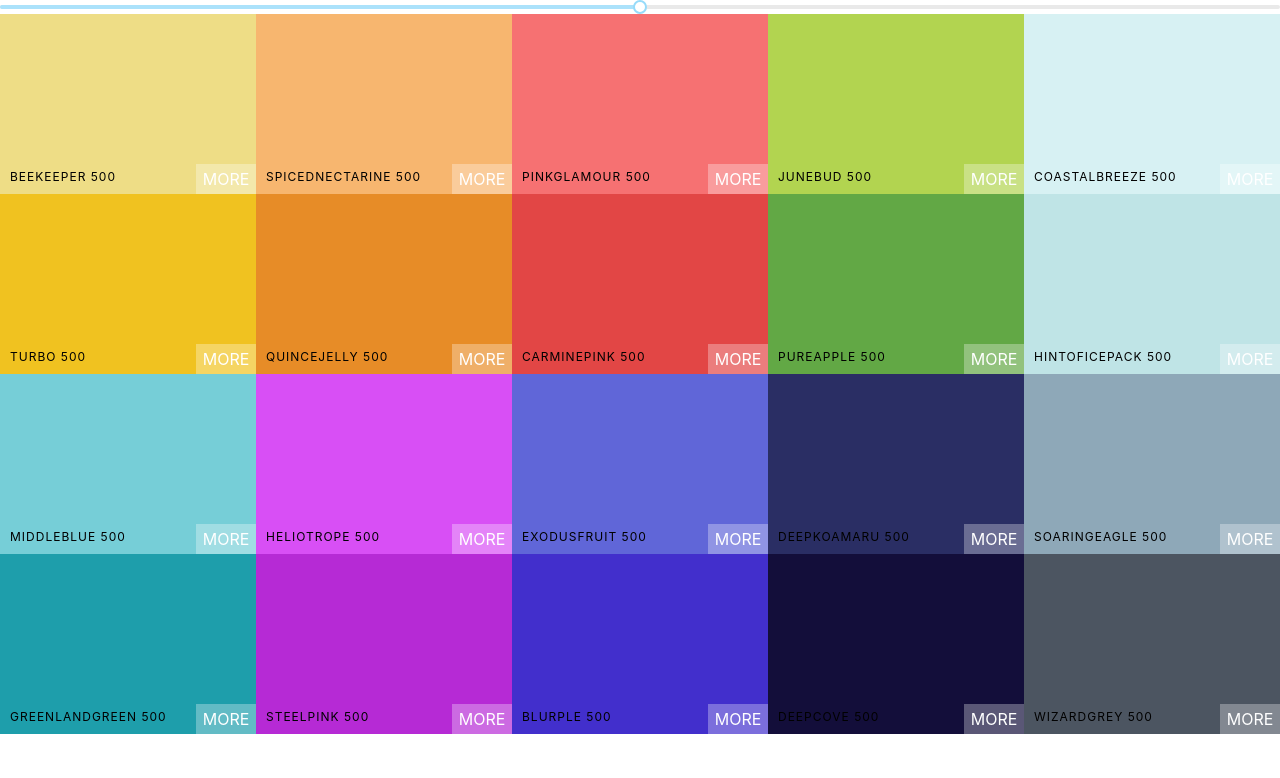
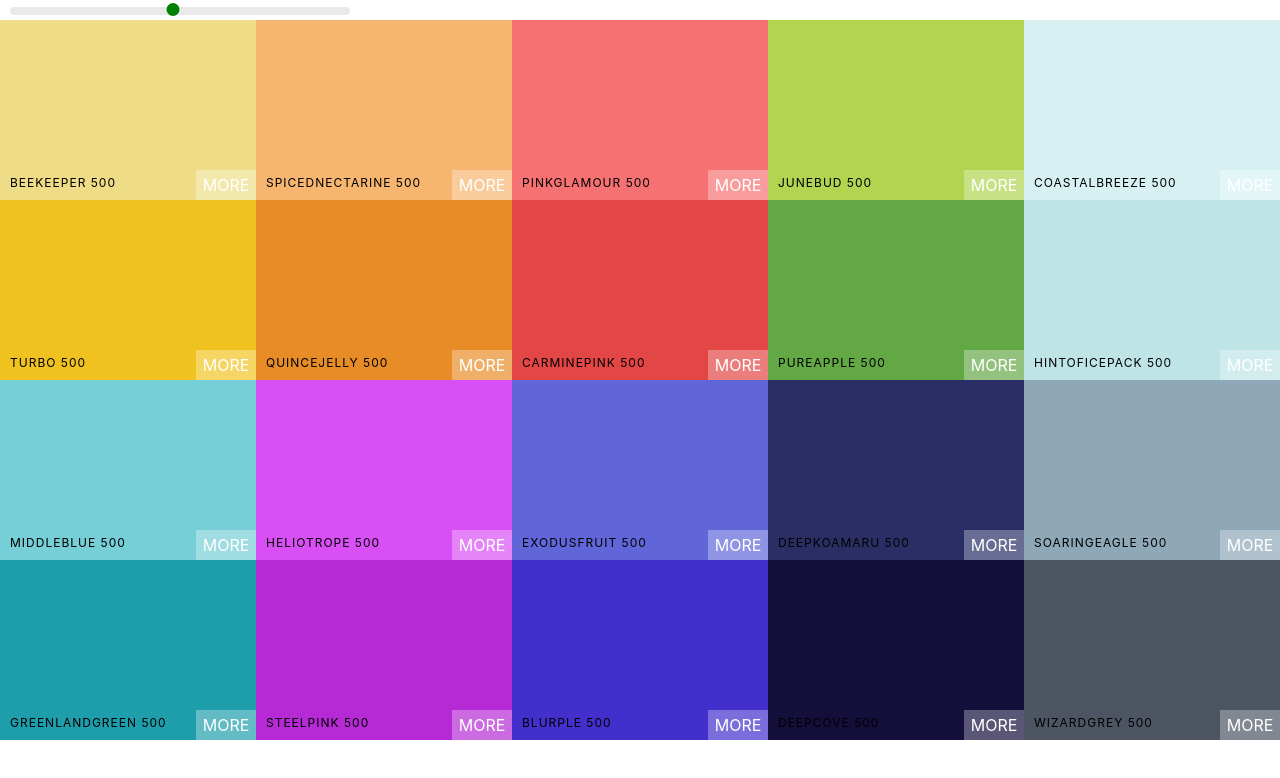
Before and after one commit to RyanEllingson/react-color-app, a React (Create React App) app: page / in a window 1280 px wide. Shown: the top 778 px of the page. Built offline with nearby package versions, Linux system fonts and the light colour scheme.

Commit message:
styled color slider

```diff
--- a/src/Palette.css
+++ b/src/Palette.css
@@ -5,3 +5,30 @@
 .Palette-colors {
     height: 90%;
 }
+
+.slider {
+    width: 340px;
+    margin: 0px 10px;
+    display: inline-block;
+}
+
+.rc-slider-track {
+    background-color: transparent!important;
+}
+
+.rc-slider-rail {
+    height: 8px;
+}
+
+.rc-slider-handle,
+.rc-slider-handle:hover,
+.rc-slider-handle:active,
+.rc-slider-handle:focus {
+    background-color: green!important;
+    outline: none!important;
+    border: 2px solid green!important;
+    width: 13px!important;
+    height: 13px!important;
+    margin-left: -7px!important;
+    margin-top: -4px!important;
+}
--- a/src/Palette.js
+++ b/src/Palette.js
@@ -1,8 +1,8 @@
 import React, {Component} from "react";
 import ColorBox from "./ColorBox";
+import "rc-slider/assets/index.css";
 import "./Palette.css";
 import Slider from "rc-slider";
-import "rc-slider/assets/index.css";
 
 class Palette extends Component {
     constructor(props) {
@@ -23,8 +23,10 @@ class Palette extends Component {
         });
         return (
             <div className="Palette">
+                <div className="slider">
+                    <Slider defaultValue={level} min={100} max={900} step={100} onAfterChange={this.changeLevel} />
+                </div>
                 {/* Navbar */}
-                <Slider defaultValue={level} min={100} max={900} step={100} onAfterChange={this.changeLevel} />
                 <div className="Palette-colors">
                     {colorBoxes}
                 </div>
```
